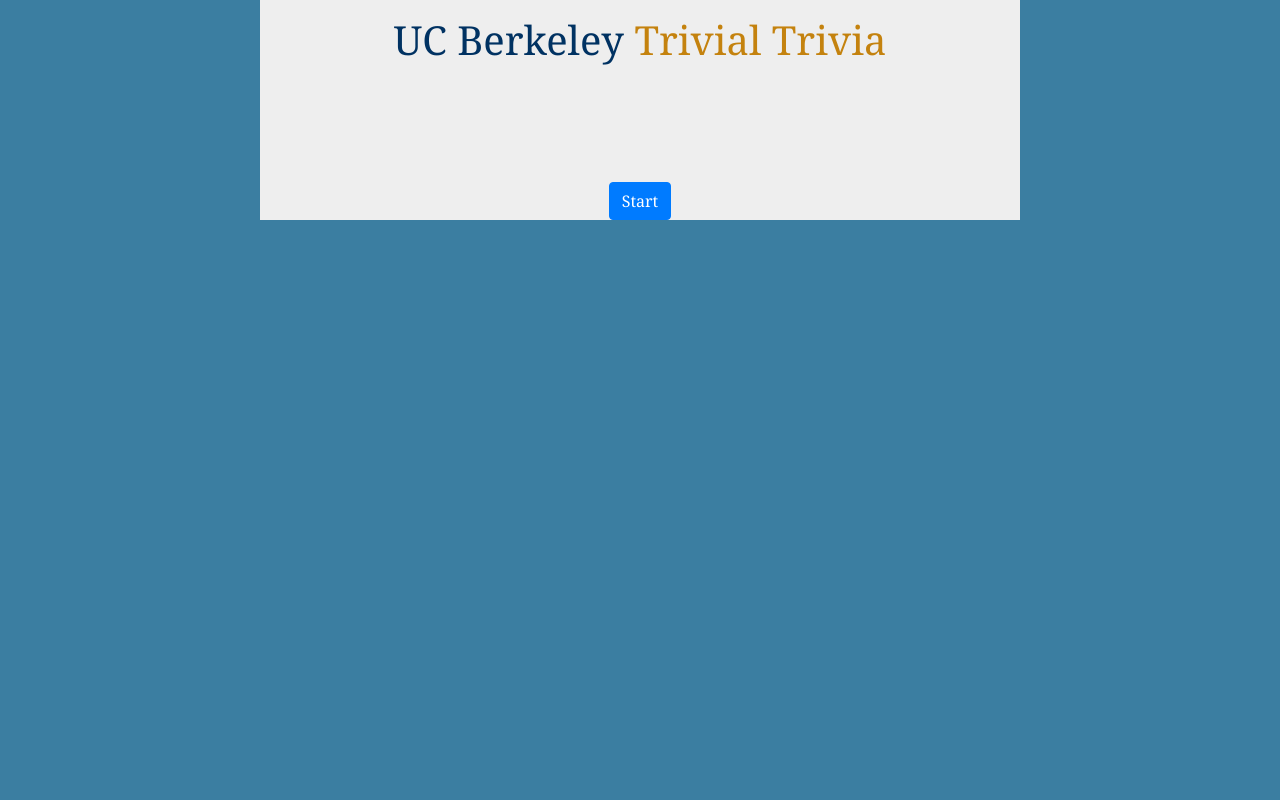
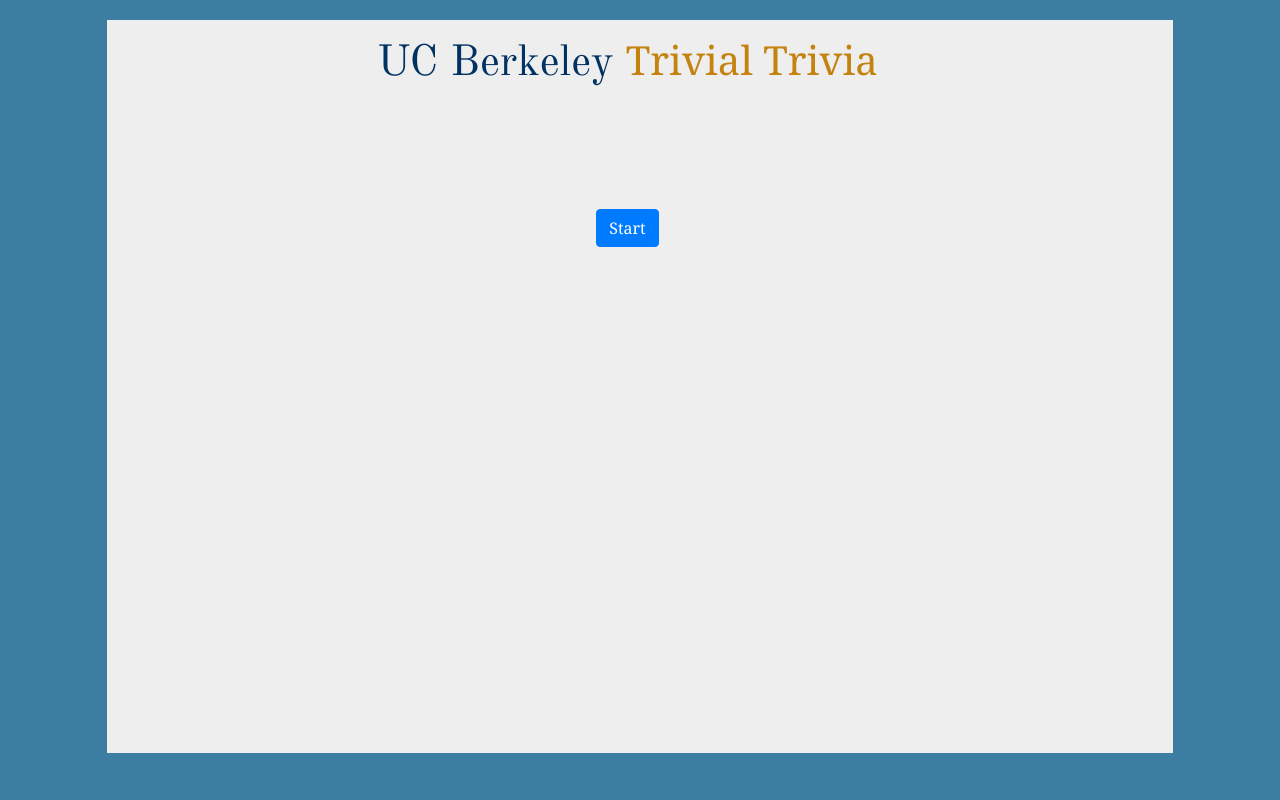
Before and after one commit to cody-brock/TriviaGame, a plain HTML site: page index.html in a window 1280 px wide. Drawn offline with nearby package versions, Linux system fonts and the light colour scheme.

Commit message:
adds lots more styling to the page, fixes some formatting issues

```diff
--- a/assets/css/style.css
+++ b/assets/css/style.css
@@ -1,10 +1,5 @@
 html, body {
     height: 100%;
-}
-
-.min-100 {
-    min-height: 100%;
-    /* height: 100%; */
 }
 
 body {
@@ -12,24 +7,24 @@
 }
 
 
-/* HEADER STYLING */
 .main-content {
+    margin-top: 20px;
     text-align: center;
     font-family: 'Noto Serif', serif;
     background-color: #eeeeee;
     min-height: 100%;
+    padding-right: 40px;
 }
 
 .header-line {
     margin-top: 10px;
     margin-bottom: 40px;
-
 }
 
 .main-header-berkeley {
     color:  #003262;
-    font-size: 40px;
-    font-family: 'Open Sans',Arial, Helvetica, sans-serif sans-serif;
+    font-size: 43px;
+    font-family: 'Old Standard TT', serif;
 }
 
 .main-header {
@@ -37,7 +32,6 @@
     font-weight: 400;
     color: #C4820E;
 }
-/* END header styling */
 
 
 .choice {
--- a/assets/javascript/app.js
+++ b/assets/javascript/app.js
@@ -100,7 +100,7 @@
         //TIMER
         let intervalId;
         clearInterval(intervalId);
-        let number = 10;
+        let number = 30;
         $("#timer").html(`Time Remaining: <strong>${number}</strong>`);
         intervalId = setInterval(decrement, 1000);
         function decrement () {
@@ -109,7 +109,7 @@
 
             if (number <= 0) {
                 clearInterval(intervalId);
-                setTimeout(function() {initialize(); }, 3000);
+                setTimeout(function() {initialize(); }, 6000);
                 let message = `Time is Up!<br>The answer was: ${correct}`;
                 let html = `<div>
                                 <div style="font-weight: heavy;">${message}</div>
@@ -191,7 +191,7 @@
             $("#question").html(html);
 
             clearInterval(intervalId);
-            setTimeout(function() {initialize(); }, 5000);
+            setTimeout(function() {initialize(); }, 6000);
 
 
 
--- a/index.html
+++ b/index.html
@@ -9,6 +9,7 @@
         <title>Trivia Game</title>
         <meta name="description" content="">
         <meta name="viewport" content="width=device-width, initial-scale=1">
+        <link href="https://fonts.googleapis.com/css?family=Old+Standard+TT&display=swap" rel="stylesheet">
         <link href="https://fonts.googleapis.com/css?family=Noto+Serif&display=swap" rel="stylesheet">
         <link href="https://fonts.googleapis.com/css?family=Open+Sans&display=swap" rel="stylesheet">
         <link rel="stylesheet" href="https://stackpath.bootstrapcdn.com/bootstrap/4.3.1/css/bootstrap.min.css" integrity="sha384-ggOyR0iXCbMQv3Xipma34MD+dH/1fQ784/j6cY/iJTQUOhcWr7x9JvoRxT2MZw1T" crossorigin="anonymous">
@@ -16,13 +17,13 @@
     </head>
     <body>
 
-    <div class="container min-100">
+    <div class="container-fluid d-flex h-100 flex-column min-100">
 
-        <div class="row">
+        <div class="row h-100">
 
-            <div class="col-2"></div>
+            <div class="col-1"></div>
 
-            <div class="col-8 main-content">
+            <div class="col-10 main-content flex-grow h-100">
 
                 <div class="header-line">
                     <span class="main-header-berkeley">UC Berkeley  </span>
@@ -39,7 +40,7 @@
 
             </div>
 
-            <div class="col-2"></div>
+            <div class="col-1"></div>
 
 
         </div>
```
